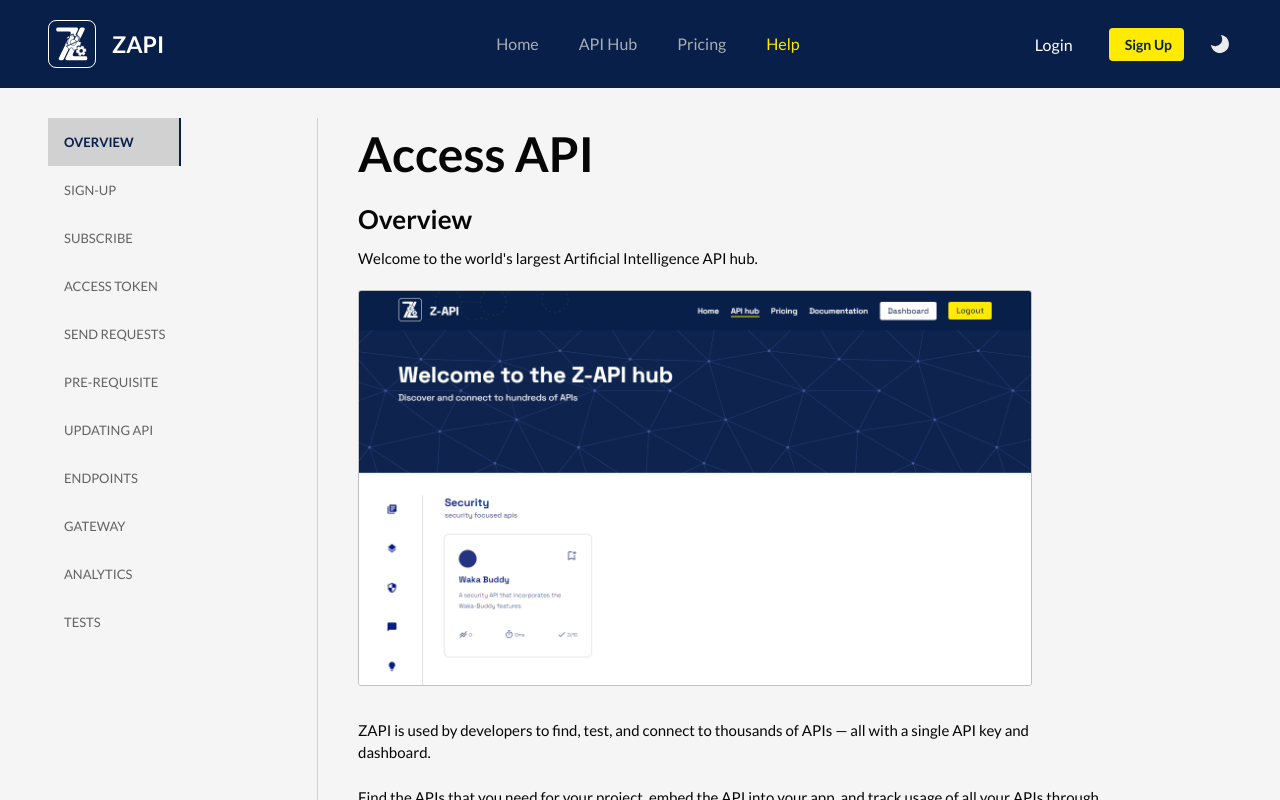
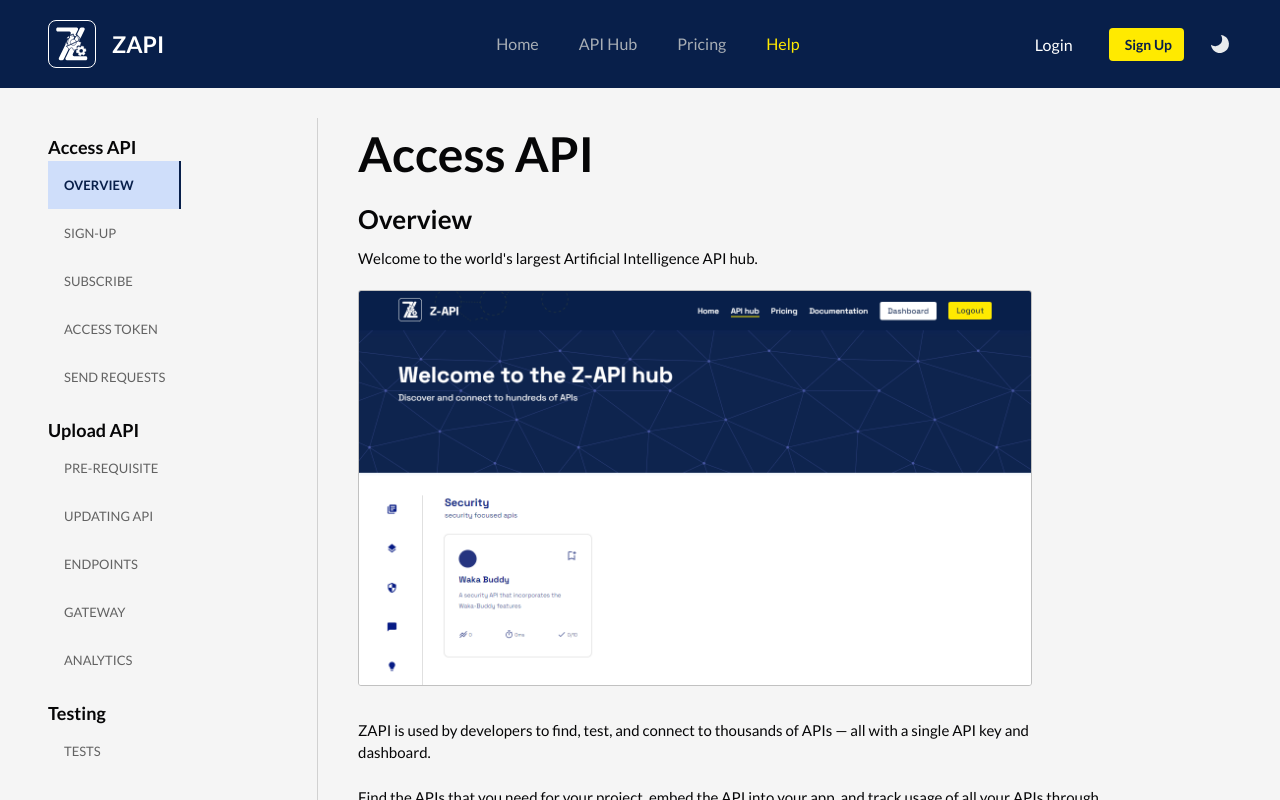
Before and after one commit to Zummit-Africa-Inc/Zapi-FE-v2, a React (Vite) app: page /documentation in a window 1280 px wide. Shown: the top 800 px of the page. Built offline with nearby package versions, Linux system fonts and the light colour scheme; no server answers; what aws-amplify would draw is missing.

Commit message:
final fixes

```diff
--- a/src/components/help/Help.tsx
+++ b/src/components/help/Help.tsx
@@ -49,7 +49,7 @@
             },
         },
         "&.Mui-selected": {
-            backgroundColor: currentMode === 'light' ? "#d1d1d1" : "#FFEA00",
+            backgroundColor: currentMode === 'light' ? "#CFDEFA" : "#FFEA00",
             fontWeight: "bold",
         },
         "& svg": {
@@ -66,7 +66,7 @@
 
     ReactGA.send({ hitType: "pageview", page: "/documentation" });
 
-    const [tab, setTab] = useState<number>(0);
+    const [tab, setTab] = useState<number>(1);
     const classes = useStyles();
 
 
@@ -127,13 +127,16 @@
                     onChange={handleTabChange}
                 // variant="scrollable"
                 >
-                    {/* <Typography component="h2" px={2} pt={2}>
-                            Access API
-                        </Typography> */}
+                    <Typography component="h2" px={0} pt={2} sx={{
+                        color: currentMode === 'light' ? "#060607" : "#ffffff",
+                        fontWeight: "600",
+                        fontSize: "18px",
+                    }}>
+                        Access API
+                    </Typography>
                     <CustomTab
                         label="Overview"
                     />
-
                     <CustomTab
                         label="Sign-Up"
                     />
@@ -149,10 +152,13 @@
                     <CustomTab
                         label="Send Requests"
                     />
-                    {/*ignore next components index  */}
-                    {/* <Typography component="h2" px={2} pt={2}>
-                            Upload API
-                        </Typography> */}
+                    <Typography component="h2" px={0} pt={2} sx={{
+                        color: currentMode === 'light' ? "#060607" : "#ffffff",
+                        fontWeight: "600",
+                        fontSize: "18px",
+                    }}>
+                        Upload API
+                    </Typography>
                     <CustomTab
                         label="Pre-requisite"
                     />
@@ -172,9 +178,13 @@
                     <CustomTab
                         label="Analytics"
                     />
-                    {/* <Typography component="h2" px={2} pt={2}>
+                    <Typography component="h2" px={0} pt={2} sx={{
+                        color: currentMode === 'light' ? "#060607" : "#ffffff",
+                        fontWeight: "600",
+                        fontSize: "18px",
+                    }}>
                         Testing
-                    </Typography> */}
+                    </Typography>
                     <CustomTab
                         label="Tests"
                     />
@@ -212,7 +222,7 @@
                         marginBottom: "10px",
                         fontSize: "17px",
                         fontWeight: "bold",
-                        color: currentMode === 'light' ? "#060607" : "#ffffff",
+                        color: currentMode === 'light' ? "#223B6C" : "#A0BDF5",
                         width: "100%",
 
                         "@media screen and (max-width: 1024px)": {
@@ -245,7 +255,7 @@
                     },
                 }}>
 
-                    <TabPanel value={tab} index={0}>
+                    <TabPanel value={tab} index={1}>
                         <Typography component="h1">Access API</Typography>
                         <Typography component="h2">Overview</Typography>
                         <Typography component="p">Welcome to the world's largest Artificial Intelligence API hub.</Typography>
@@ -262,7 +272,7 @@
                         </Typography>
                     </TabPanel>
 
-                    <TabPanel value={tab} index={1}>
+                    <TabPanel value={tab} index={2}>
                         <Typography component="h2">Sign-Up</Typography>
                         <Typography component="h3">How to create a ZAPI account</Typography>
                         <Typography component="p">
@@ -289,7 +299,7 @@
                     </TabPanel>
 
 
-                    <TabPanel value={tab} index={2}>
+                    <TabPanel value={tab} index={3}>
                         <Typography component="h2">Subscribe</Typography>
                         <Typography component="h3">
                             Discover the API(s) that work best for your application
@@ -310,7 +320,7 @@
                     </TabPanel>
 
 
-                    <TabPanel value={tab} index={3}>
+                    <TabPanel value={tab} index={4}>
                         <Typography component="h2">Access Token</Typography>
                         <Typography component="h3">
                             Getting access token
@@ -350,7 +360,7 @@
                     </TabPanel>
 
 
-                    <TabPanel value={tab} index={4}>
+                    <TabPanel value={tab} index={5}>
                         <Typography component="h2">Send Requests</Typography>
 
                         <Typography component="p">
@@ -364,7 +374,7 @@
                         />
 
                     </TabPanel>
-                    <TabPanel value={tab} index={5}>
+                    <TabPanel value={tab} index={7}>
                         <Typography component="h1">Upload API</Typography>
                         <Typography component="h2">Pre-requisite</Typography>
 
@@ -390,7 +400,7 @@
                         />
 
                     </TabPanel>
-                    <TabPanel value={tab} index={6}>
+                    <TabPanel value={tab} index={8}>
                         <Typography component="h2">Updating API</Typography>
                         <Typography component="p">
                             Lorem ipsum dolor sit amet consectetur. Ullamcorper pulvinar mattis aliquam egestas sed et iaculis. Quis facilisis adipiscing purus vivamus integer lobortis.
@@ -431,7 +441,7 @@
                         />
 
                     </TabPanel>
-                    <TabPanel value={tab} index={7}>
+                    <TabPanel value={tab} index={9}>
                         <Typography component="h2">Endpoints</Typography>
                         <Typography component="p">
                             Lorem ipsum dolor sit amet consectetur. Ullamcorper pulvinar mattis aliquam egestas sed et iaculis. Quis facilisis adipiscing purus vivamus integer lobortis.
@@ -510,7 +520,7 @@
                         />
 
                     </TabPanel>
-                    <TabPanel value={tab} index={8}>
+                    <TabPanel value={tab} index={10}>
                         <Typography component="h2">Gateway</Typography>
 
                         <Typography component="p">
@@ -525,7 +535,7 @@
                         </Typography>
 
                     </TabPanel>
-                    <TabPanel value={tab} index={9}>
+                    <TabPanel value={tab} index={11}>
                         <Typography component="h2">Analytics</Typography>
 
                         <Typography component="p">
@@ -547,7 +557,7 @@
                             src={analytics}
                         />
                     </TabPanel>
-                    <TabPanel value={tab} index={10}>
+                    <TabPanel value={tab} index={13}>
                         <Typography component="h1">Testing</Typography>
                         <Typography component="h2">Tests</Typography>
 
```
